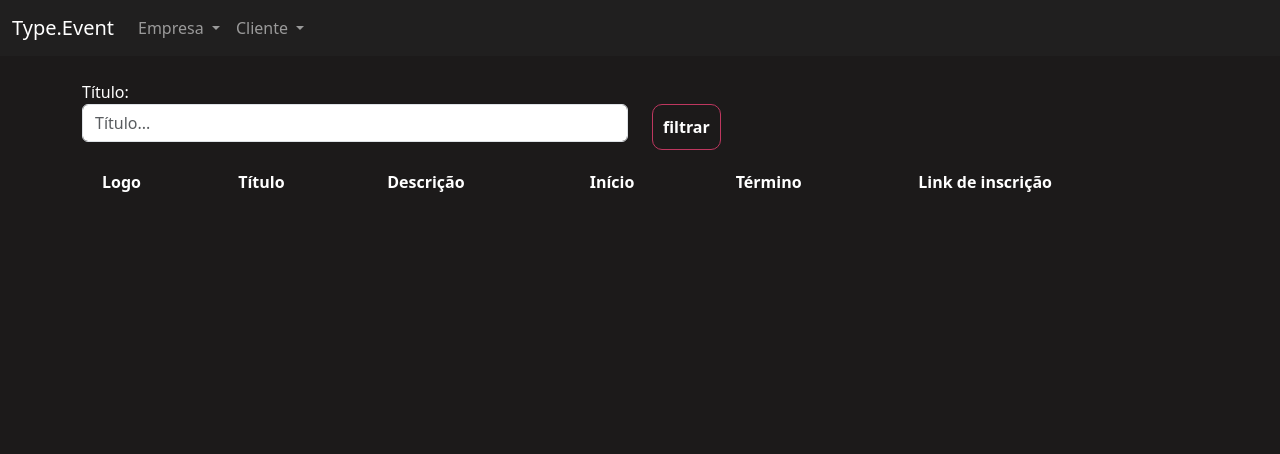
After one commit to victoresteves10/WEB_Python_Django, a Django app: page /eventos/gerenciar_evento/ in a window 1280 px wide. The commit adds this page. Shown: the top 454 px of the page. Run offline with Django 4.2, Linux system fonts and the light colour scheme; a user stored in the database is signed in; data comes from the database, SQL or seed files in the repository; both versions use the stored data as it was after the commit; lists and menus that the app fills with data are empty.

Commit message:
inscrever evento

```diff
--- a/eventos/models.py
+++ b/eventos/models.py
@@ -12,6 +12,9 @@ class Evento(models.Model):
     data_termino = models.DateField()
     carga_horaria = models.IntegerField()
     logo = models.FileField(upload_to="logos")
+    # criar relação de muitos para muitos
+    participantes = models.ManyToManyField(
+        User, related_name="evento_participante", null=True, blank=True)
 
     # paleta de cores
     cor_principal = models.CharField(max_length=7)
--- /dev/null
+++ b/eventos/templates/gerenciar_evento.html
@@ -0,0 +1,50 @@
+{% extends "bases/base_evento.html" %}
+{% load static %}
+
+{% block 'importacoes' %}
+<link href="{% static 'evento/css/gerenciar_evento.css' %}" rel="stylesheet">
+{% endblock %}
+
+{% block 'conteudo' %}
+<div class="container">
+    <br>
+    <div class="row">
+        <div class="col-md">
+            <form action="{% url 'gerenciar_evento'%}" method="GET">
+                <label>Título:</label>
+                <input type="text" placeholder="Título..." class="form-control" name="nome">
+        </div>
+
+        <div class="col-md">
+            <br>
+            <input type="submit" class="btn-principal" value="filtrar">
+            </form>
+        </div>
+
+    </div>
+    <table>
+        <tr>
+            <th>Logo</th>
+            <th>Título</th>
+            <th>Descrição</th>
+            <th>Início</th>
+            <th>Término</th>
+            <th>Link de inscrição</th>
+        </tr>
+
+        {% for evento in eventos %}
+        <tr class="{% cycle 'linha' 'linha2' %}">
+            <td width="10%"><a href="#"><img width="100%" src="/media/{{evento.logo}}"></a></td>
+            <td>{{evento.nome}}</td>
+            <td>{{evento.descricao}}</td>
+            <td>{{evento.data_inicio}}</td>
+            <td>{{evento.data_termino}}</td>
+            <td>http://127.0.0.1:8000/eventos/inscrever_evento/{{evento.id}}</td>
+        </tr>
+        {% endfor %}
+
+    </table>
+
+</div>
+
+{% endblock %}
--- a/eventos/urls.py
+++ b/eventos/urls.py
@@ -3,4 +3,7 @@ from . import views
 
 urlpatterns = [
     path('novo_evento/', views.novo_evento, name="novo_evento"),
+    path('gerenciar_evento/', views.gerenciar_evento, name="gerenciar_evento"),
+    path('inscrever_evento/<int:id>/',
+         views.inscrever_evento, name="inscrever_evento"),
 ]
--- a/eventos/views.py
+++ b/eventos/views.py
@@ -1,4 +1,4 @@
-from django.shortcuts import render, redirect
+from django.shortcuts import render, redirect, get_object_or_404
 from django.contrib.auth.decorators import login_required
 from .models import Evento
 from django.urls import reverse
@@ -6,7 +6,7 @@ from django.contrib import messages
 from django.contrib.messages import constants
 
 
-@login_required
+@login_required  # exigir login
 def novo_evento(request):
     if request.method == "GET":
         return render(request, 'novo_evento.html')
@@ -42,3 +42,29 @@ def novo_evento(request):
         messages.add_message(request, constants.SUCCESS,
                              'Evento cadastrado com sucesso')
         return redirect(reverse('novo_evento'))
+
+
+def gerenciar_evento(request):
+    if request.method == "GET":
+        nome = request.GET.get('nome')
+        # filtra o que vc quer buscar, nesse caso os eventos do usuário logado
+        eventos = Evento.objects.filter(criador=request.user)
+        if nome:
+            eventos = eventos.filter(nome__contains=nome)
+        return render(request, 'gerenciar_evento.html', {'eventos': eventos})
+
+
+@login_required
+def inscrever_evento(request, id):
+    # Validar login
+    evento = get_object_or_404(Evento, id=id)  # pega o objeto ou passa o erro
+    if request.method == "GET":
+        return render(request, 'inscrever_evento.html', {'evento': evento})
+    elif request.method == "POST":
+
+        evento.participantes.add(request.user)
+        evento.save()
+
+        messages.add_message(request, constants.SUCCESS,
+                             'Inscrição realizada com sucesso.')
+        return redirect(reverse('inscrever_evento', kwargs={'id': id}))
--- a/templates/bases/base_evento.html
+++ b/templates/bases/base_evento.html
@@ -25,8 +25,8 @@
                         Empresa
                     </a>
                     <ul class="dropdown-menu">
-                        <li><a class="dropdown-item" href="">Criar novo evento</a></li>
-                        <li><a class="dropdown-item" href="">Gerenciar eventos</a></li>
+                        <li><a class="dropdown-item" href="{% url 'novo_evento' %}">Criar novo evento</a></li>
+                        <li><a class="dropdown-item" href="{% url 'gerenciar_evento' %}">Gerenciar eventos</a></li>
                     </ul>
                 </li>
 
--- /dev/null
+++ b/templates/static/evento/css/gerenciar_evento.css
@@ -0,0 +1,16 @@
+table {
+    width: 100%;
+    padding: 20px;
+}
+
+.linha {
+    height: 40px;
+    background-color: var(--main-color);
+    padding: 20px;
+}
+
+
+td,
+th {
+    padding: 20px;
+}
--- a/type_event/urls.py
+++ b/type_event/urls.py
@@ -16,9 +16,12 @@ Including another URLconf
 """
 from django.contrib import admin
 from django.urls import path, include
+from django.conf import settings
+from django.conf.urls.static import static
+
 
 urlpatterns = [
     path('admin/', admin.site.urls),
     path('usuarios/', include('usuarios.urls')),
     path('eventos/', include('eventos.urls'))
-]
+] + static(settings.MEDIA_URL, document_root=settings.MEDIA_ROOT)
```
Also changed, not shown: eventos/templates/inscrever_evento.html (added, +39 -0 lines), db.sqlite3, eventos/migrations/0002_evento_participantes.py (added).
